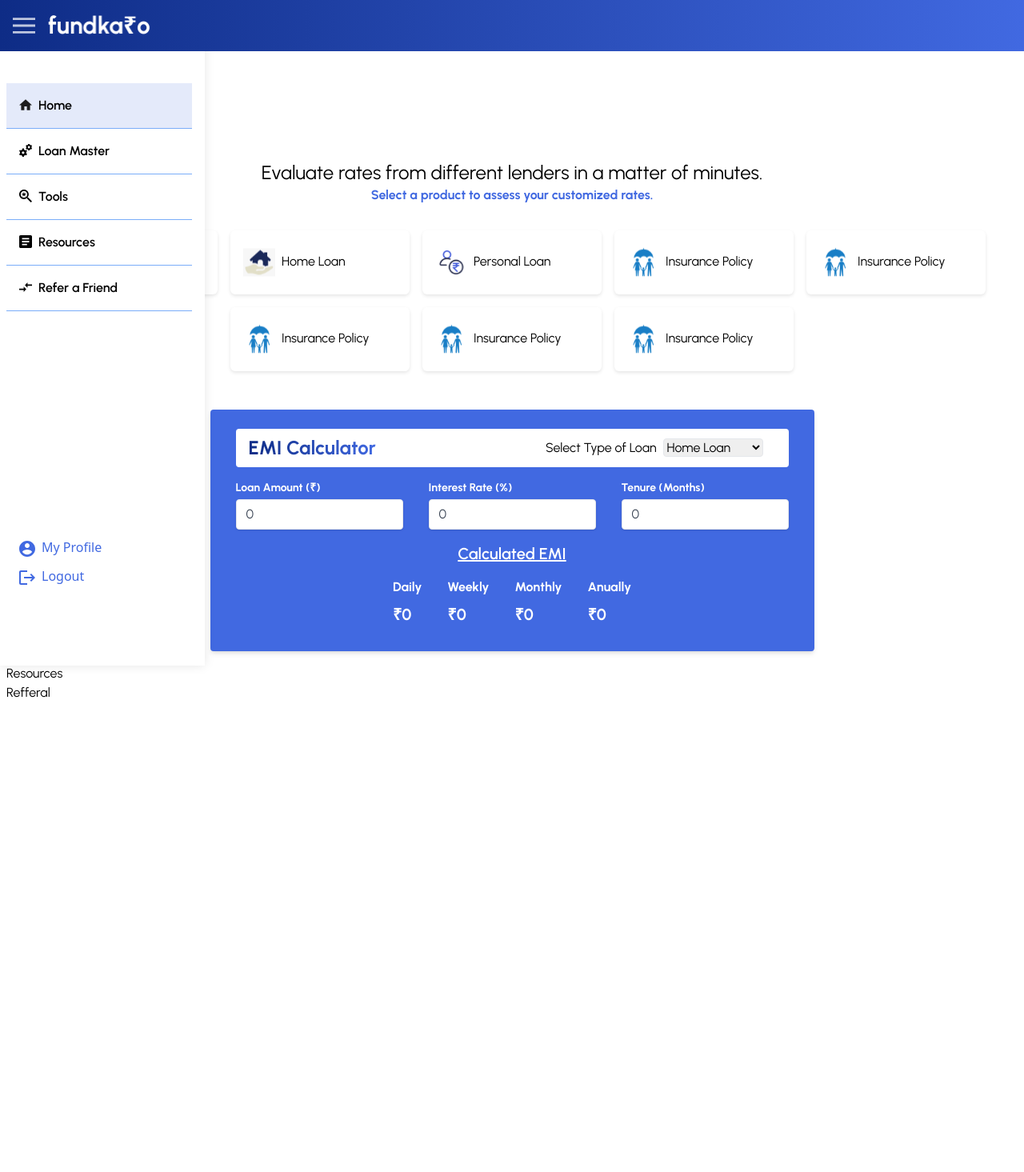
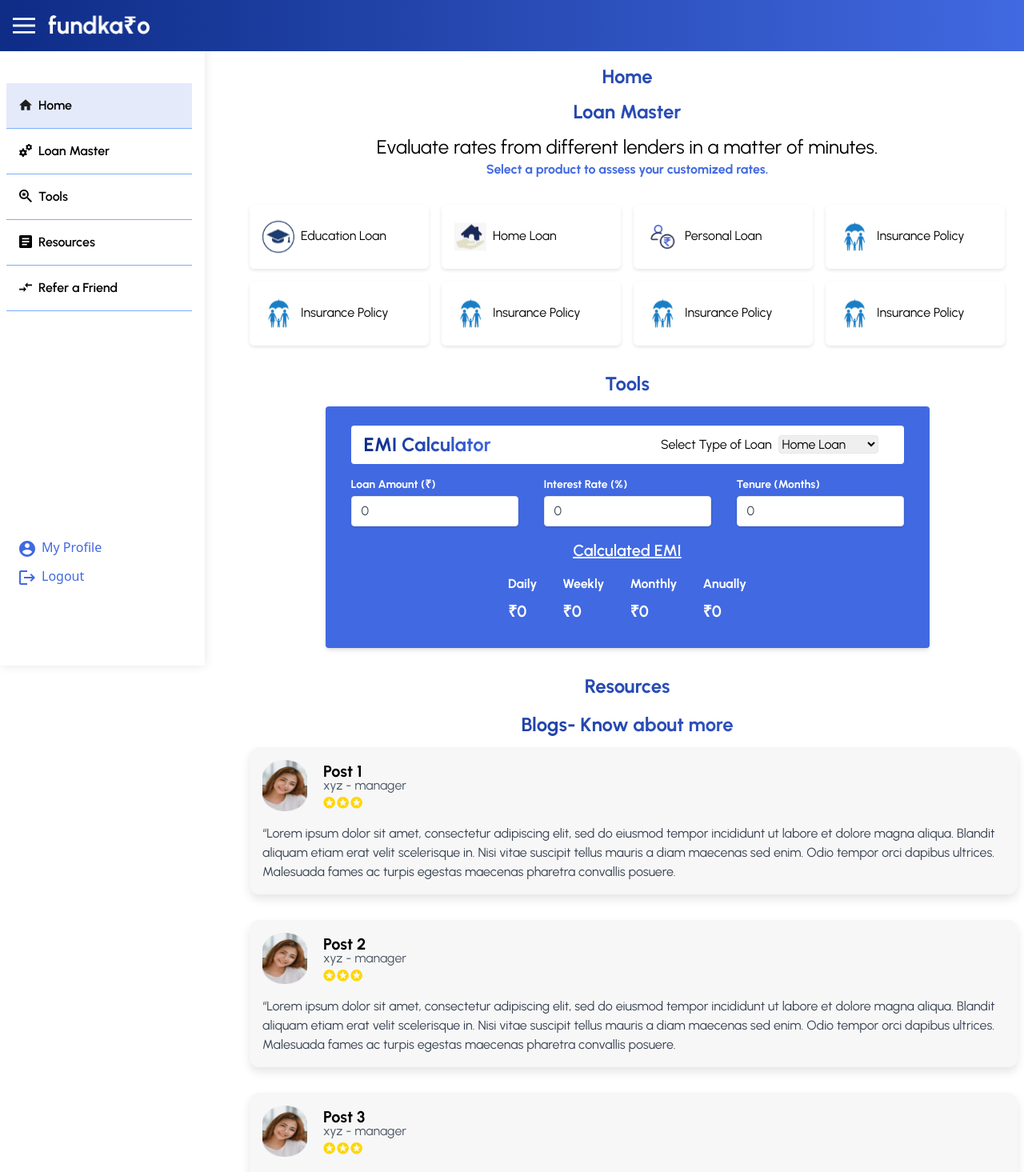
Before and after one commit to Vats-shivam/FundkaroAdmin, a React app: page /user/dashboard in a window 1280 px wide. Shown: the top 1465 px of the page at 80% size. Before the commit the page ends 880 px from the top, so only its background shows below. Built offline with nearby package versions, Linux system fonts and the light colour scheme; the HTML template or start-up script is replaced by a standard one.

Commit message:
add blogs

```diff
--- /dev/null
+++ b/src/components/Blogs.jsx
@@ -0,0 +1,54 @@
+import { useNavigate } from 'react-router-dom';
+import blogimg from '../assets/blog-null.png';
+import blograte from '../assets/blograte.svg';
+
+
+function Blogs() {
+    const navigate = useNavigate();
+    const blogitems = [
+        { id:1,title: "Post 1",rating:3, date: "01-01-2020", content: "“Lorem ipsum dolor sit amet, consectetur adipiscing elit, sed do eiusmod tempor incididunt ut labore et dolore magna aliqua. Blandit aliquam etiam erat velit scelerisque in. Nisi vitae suscipit tellus mauris a diam maecenas sed enim. Odio tempor orci dapibus ultrices. Malesuada fames ac turpis egestas maecenas pharetra convallis posuere.", img: blogimg, author: "xyz", profession: "manager" },
+        { id:2,title: "Post 2",rating:3, date: "01-01-2020", content: "“Lorem ipsum dolor sit amet, consectetur adipiscing elit, sed do eiusmod tempor incididunt ut labore et dolore magna aliqua. Blandit aliquam etiam erat velit scelerisque in. Nisi vitae suscipit tellus mauris a diam maecenas sed enim. Odio tempor orci dapibus ultrices. Malesuada fames ac turpis egestas maecenas pharetra convallis posuere.", img: blogimg, author: "xyz", profession: "manager" },
+        { id:3,title: "Post 3",rating:3, date: "01-01-2020", content: "“Lorem ipsum dolor sit amet, consectetur adipiscing elit, sed do eiusmod tempor incididunt ut labore et dolore magna aliqua. Blandit aliquam etiam erat velit scelerisque in. Nisi vitae suscipit tellus mauris a diam maecenas sed enim. Odio tempor orci dapibus ultrices. Malesuada fames ac turpis egestas maecenas pharetra convallis posuere.", img: blogimg, author: "xyz", profession: "manager" },
+        { id:4,title: "Post 4",rating:3, date: "01-01-2020", content: "“Lorem ipsum dolor sit amet, consectetur adipiscing elit, sed do eiusmod tempor incididunt ut labore et dolore magna aliqua. Blandit aliquam etiam erat velit scelerisque in. Nisi vitae suscipit tellus mauris a diam maecenas sed enim. Odio tempor orci dapibus ultrices. Malesuada fames ac turpis egestas maecenas pharetra convallis posuere.", img: blogimg, author: "xyz", profession: "manager" },
+        { id:5,title: "Post 5",rating:3, date: "01-01-2020", content: "“Lorem ipsum dolor sit amet, consectetur adipiscing elit, sed do eiusmod tempor incididunt ut labore et dolore magna aliqua. Blandit aliquam etiam erat velit scelerisque in. Nisi vitae suscipit tellus mauris a diam maecenas sed enim. Odio tempor orci dapibus ultrices. Malesuada fames ac turpis egestas maecenas pharetra convallis posuere.", img: blogimg, author: "xyz", profession: "manager" },
+    ];
+
+    function HandleBlogPost(id) {
+        navigate('/blogs/'+id);
+    }
+
+    return (<div>
+        <h2 className="flex mt-4 mb-3 justify-center text-2xl bg-clip-text text-center inline-block bg-gradient-to-r from-darkPrimary to-lightPrimary font-bold text-transparent">Blogs- Know about more</h2>
+        {blogitems.map((blog) => {
+            return (
+                <div id_no={blog.id} onClick={() => HandleBlogPost(blog.id)} className="mx-auto px-4 py-4 mt-2 mb-8 ml-4 rounded-xl bg-[#F7F7F7] shadow-blogshadow cursor-pointer hover:bg-[#EAEAEA]">
+                    <div className='flex flex-wrap gap-x-5'>
+                    <div className="mb-4 ">
+                        <img
+                            className="rounded-lg h-16 w-14"
+                            src={blog.img}
+                        />
+                    </div>
+                    <div className="flex-grow">
+                        <h1 className="text-xl font-bold -mb-2">{blog.title}</h1>
+                        <p className="text-gray-600 -mb-1">
+                            {blog.author} - {blog.profession}
+                        </p>
+                        <p className="text-gray-600 -mb-1 inline-block">
+
+                            {Array.apply(null, {length: blog.rating}).map(()=>{
+                                return(<img className='inline-block mr-0.5' src={blograte}/>)
+                            })}
+                        </p>
+                    </div>
+                    </div>
+                    <div className="prose text-gray-700">
+                        {blog.content}
+                    </div>
+                </div>
+            )
+        })}
+    </div>)
+}
+
+export default Blogs;
--- a/src/components/DashboardHome.jsx
+++ b/src/components/DashboardHome.jsx
@@ -3,6 +3,7 @@ import HomeLoan from '../assets/HomeLoan.svg';
 import PersonalLoan from '../assets/PersonalLoan.svg';
 import InsurancePolicy from '../assets/InsurancePolicy.svg';
 import EmiCalculator from './EmiCalculator';
+import Blogs from './Blogs';
 
 function DashboardHome() {
 
@@ -23,10 +24,11 @@ function DashboardHome() {
   return (
     <div className='ml-2 mr-2'>
       <section id="d-home">
-        Home
+      <h2 className="mt-4 mb-3 text-2xl bg-clip-text flex justify-center inline-block bg-gradient-to-r from-darkPrimary to-lightPrimary font-bold text-transparent">Home</h2>
       </section>
-      <section id="d-loanmaster">
-        <div className='flex flex-col items-center flex-wrap pt-24'>
+      <section id="d-loanmaster pt-24">
+      <h2 className="flex mb-3 justify-center text-2xl bg-clip-text text-center inline-block bg-gradient-to-r from-darkPrimary to-lightPrimary font-bold text-transparent">Loan Master</h2>
+        <div className='flex flex-col items-center flex-wrap'>
           <div className='text-2xl'>Evaluate rates from different lenders in a matter of minutes.</div>
           <div className='text-2l font-bold text-[#4169E1]'>Select a product to assess your customized rates.</div>
         </div>
@@ -38,15 +40,17 @@ function DashboardHome() {
       </section>
 
       <section id="d-tools">
+      <h2 className="flex mt-4 mb-3 justify-center text-2xl bg-clip-text text-center inline-block bg-gradient-to-r from-darkPrimary to-lightPrimary font-bold text-transparent">Tools</h2>
         <EmiCalculator />
       </section>
 
       <section id="d-res">
-        Resources
+        <h2 className="flex mt-4 mb-3 justify-center text-2xl bg-clip-text text-center inline-block bg-gradient-to-r from-darkPrimary to-lightPrimary font-bold text-transparent">Resources</h2>
+        <Blogs/>
       </section>
 
       <section id="d-ref">
-        Refferal
+      <h2 className="flex mt-4 mb-3 justify-center text-2xl bg-clip-text text-center inline-block bg-gradient-to-r from-darkPrimary to-lightPrimary font-bold text-transparent">Refferal</h2>
       </section>
     </div>
   )
--- a/src/components/EmiCalculator.jsx
+++ b/src/components/EmiCalculator.jsx
@@ -63,7 +63,7 @@ const EmiCalculator = () => {
   }
 
   return (
-    <div id="d-tools" className="flex justify-center container mx-auto mt-8 font-fontPrimary">
+    <div id="d-tools" className="flex justify-center container mx-auto font-fontPrimary">
       <div className="bg-[#4169E1] max-w-[90%] shadow-md rounded px-8 pt-6 pb-8 mb-4">
         <div className='flex flex-wrap bg-white rounded pt-2 pb-2 pl-4 pr-8'>
         <h2 className="text-2xl bg-clip-text inline-block bg-gradient-to-r from-darkPrimary to-lightPrimary font-bold text-transparent">EMI Calculator</h2>
--- a/src/pages/Dashboard.jsx
+++ b/src/pages/Dashboard.jsx
@@ -4,13 +4,12 @@ import { useState } from 'react';
 import { useRef } from 'react';
 
 function Dashboard({children}) {
-  const [Open, setOpen] = useState(true);
-  const windowSize = useRef([window.innerWidth, window.innerHeight]);
+  const [Open, setOpen] = useState((window.innerWidth > 600) ? true : false);
   return (
     <div className='h-screen w-screen'>
       <NameNavbar Open={Open} setOpen={setOpen}/>
       <SideDashboard Open={Open}/>
-      <div className={'mt-20 font-primaryFont '+ (Open && windowSize[0] > 600 ? 'ml-72 slide-in' : 'slide-out')}>
+      <div className={'mt-20 font-primaryFont '+ (Open && (window.innerWidth > 600) ? 'ml-72 slide-in' : 'slide-out')}>
           {children}
     </div>
   </div>
--- a/tailwind.config.js
+++ b/tailwind.config.js
@@ -15,7 +15,8 @@ export default {
       },
       boxShadow: {
         primaryShadow: '0px 0px 12px 0px #0000001A',
-        dashboardshadow: '0px 2px 4px 0px #0000001A'
+        dashboardshadow: '0px 2px 4px 0px #0000001A',
+        blogshadow:'0px 6px 12px 0px #0000001A',
       }
     },
   },
```
Also changed, not shown: src/assets/blog-null.png (added), src/assets/blograte.svg (added).
